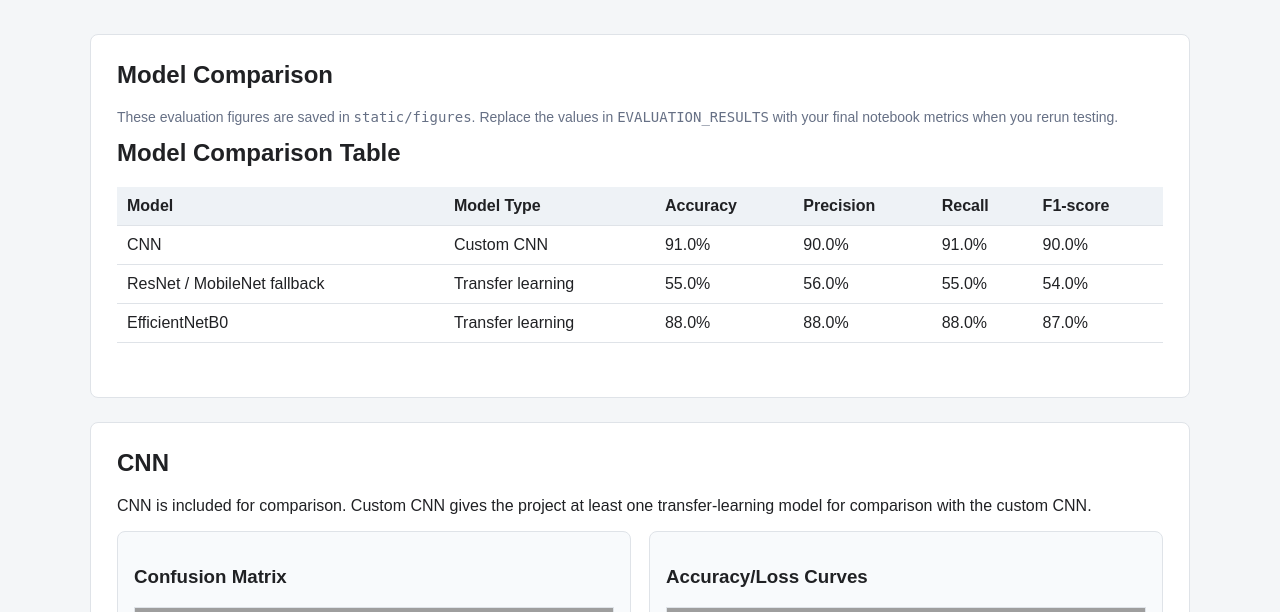
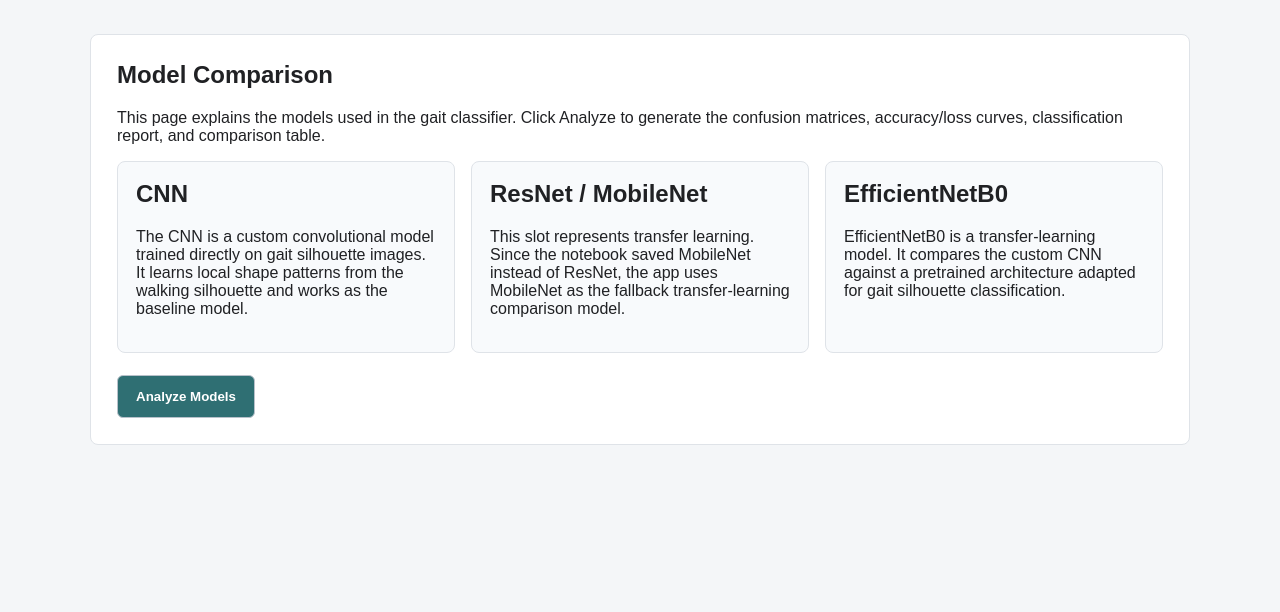
Before and after one commit to KARTHIKEYAN124/Gait-Web-Application, a Flask app: page /comparison in a window 1280 px wide. Shown: the part 56-668 px from the top of the page. After the commit the page ends 501 px from the top, so only its background shows below. Run offline with Flask 3, Linux system fonts and the light colour scheme; grey boxes are pictures that could not be loaded.

Commit message:
Show comparison report after analyze

```diff
--- a/app.py
+++ b/app.py
@@ -451,8 +451,14 @@ def models_page():
 
 @app.route("/comparison")
 def comparison():
-    figures = get_comparison_figures()
-    return render_template("comparison.html", results=EVALUATION_RESULTS, figures=figures)
+    analyzed = request.args.get("analyze") == "1"
+    figures = get_comparison_figures() if analyzed else {}
+    return render_template(
+        "comparison.html",
+        results=EVALUATION_RESULTS,
+        figures=figures,
+        analyzed=analyzed,
+    )
 
 
 @app.route("/survey", methods=["GET", "POST"])
--- a/static/style.css
+++ b/static/style.css
@@ -191,6 +191,10 @@ label {
     gap: 12px;
 }
 
+.analyze-form {
+    margin-top: 22px;
+}
+
 .result-grid {
     display: grid;
     grid-template-columns: 220px 1fr;
--- a/templates/comparison.html
+++ b/templates/comparison.html
@@ -3,9 +3,46 @@
 {% block content %}
 <section class="panel">
     <h1>Model Comparison</h1>
+    <p>
+        This page explains the models used in the gait classifier. Click Analyze to generate the
+        confusion matrices, accuracy/loss curves, classification report, and comparison table.
+    </p>
+
+    <div class="model-list">
+        <article>
+            <h2>CNN</h2>
+            <p>
+                The CNN is a custom convolutional model trained directly on gait silhouette images.
+                It learns local shape patterns from the walking silhouette and works as the baseline model.
+            </p>
+        </article>
+        <article>
+            <h2>ResNet / MobileNet</h2>
+            <p>
+                This slot represents transfer learning. Since the notebook saved MobileNet instead of
+                ResNet, the app uses MobileNet as the fallback transfer-learning comparison model.
+            </p>
+        </article>
+        <article>
+            <h2>EfficientNetB0</h2>
+            <p>
+                EfficientNetB0 is a transfer-learning model. It compares the custom CNN against a
+                pretrained architecture adapted for gait silhouette classification.
+            </p>
+        </article>
+    </div>
+
+    <form method="get" action="{{ url_for('comparison') }}" class="analyze-form">
+        <button class="primary-button" type="submit" name="analyze" value="1">Analyze Models</button>
+    </form>
+</section>
+
+{% if analyzed %}
+<section class="panel">
+    <h1>Analysis Results</h1>
     <p class="note">
-        These evaluation figures are saved in <code>static/figures</code>. Replace the values in
-        <code>EVALUATION_RESULTS</code> with your final notebook metrics when you rerun testing.
+        Important figures are saved in <code>static/figures</code>. Replace the values in
+        <code>EVALUATION_RESULTS</code> with your final notebook test metrics when needed.
     </p>
 
     <h2>Model Comparison Table</h2>
@@ -40,10 +77,6 @@
 {% for key, model in results.items() %}
 <section class="panel">
     <h2>{{ model.name }}</h2>
-    <p>
-        {{ model.name }} is included for comparison. {{ model.type }} gives the project at least one
-        transfer-learning model for comparison with the custom CNN.
-    </p>
 
     <div class="figure-grid">
         <article>
@@ -90,22 +123,21 @@
         </table>
     </div>
 
-    <h3>Explanation</h3>
+    <h3>Error Analysis</h3>
     <p>
-        The confusion matrix shows class-level mistakes between normal walking, bag carrying, and
-        clothing-change walking. The accuracy/loss curves show whether training and validation moved
-        together or overfitted. Error analysis should focus on classes with the highest off-diagonal
-        confusion values.
+        The confusion matrix highlights class-level mistakes between normal walking, bag carrying,
+        and clothing-change walking. The accuracy/loss curves show whether training and validation
+        improved together or whether the model began to overfit.
     </p>
 </section>
 {% endfor %}
 
 <section class="panel">
-    <h2>Additional Analysis</h2>
+    <h2>Additional Elements</h2>
     <p>
-        Grad-CAM and ROC curves can be added after TensorFlow runs on the deployment server. The
-        notebook already contains a Grad-CAM helper; the next step is saving those heatmaps into
-        <code>static/figures</code> and linking them here.
+        Grad-CAM and ROC curves can be added from the notebook output. Save those images into
+        <code>static/figures</code> and link them here for a richer final report.
     </p>
 </section>
+{% endif %}
 {% endblock %}
```
